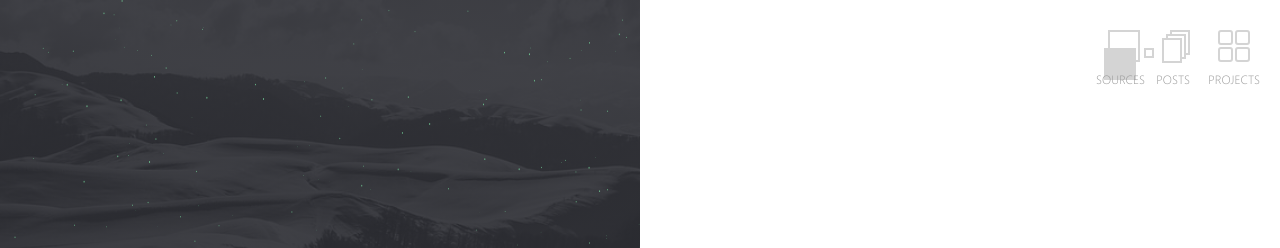
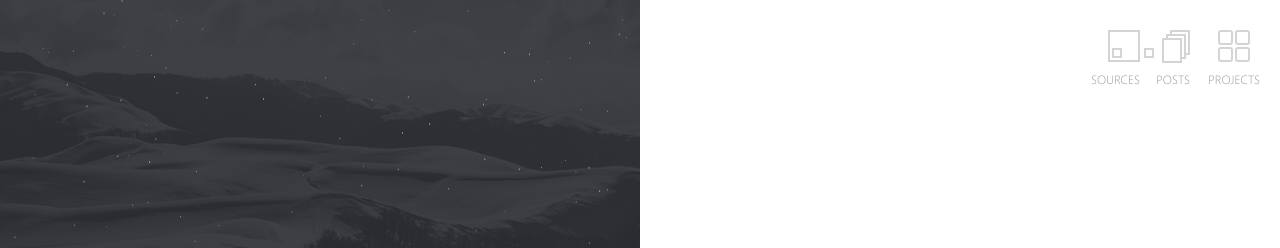
Before and after one commit to pmRed/pmred-pmred.github.com, a Jekyll site: the page built from index.md, in a window 1280 px wide. Shown: the top 248 px of the page. Built offline with Jekyll 4.4.1, drawn with Linux system fonts in a browser that asks for light colours.

Commit message:
Insiginificant update

```diff
--- a/assets/_sass/_site.scss
+++ b/assets/_sass/_site.scss
@@ -115,8 +115,8 @@ canvas {
     width: 10px;
     height: 10px;
     position: absolute;
-    right: 2px;
-    border: 16px solid $gray;
+    right: 16px;
+    border: 2px solid $gray;
     top: 16px;
     background: $white;
   }
@@ -179,7 +179,7 @@ canvas {
 }
 
 .ref-link {
-  right: 135px;
+  right: 140px;
 }
 .posts-link {
   right: 90px;
```
